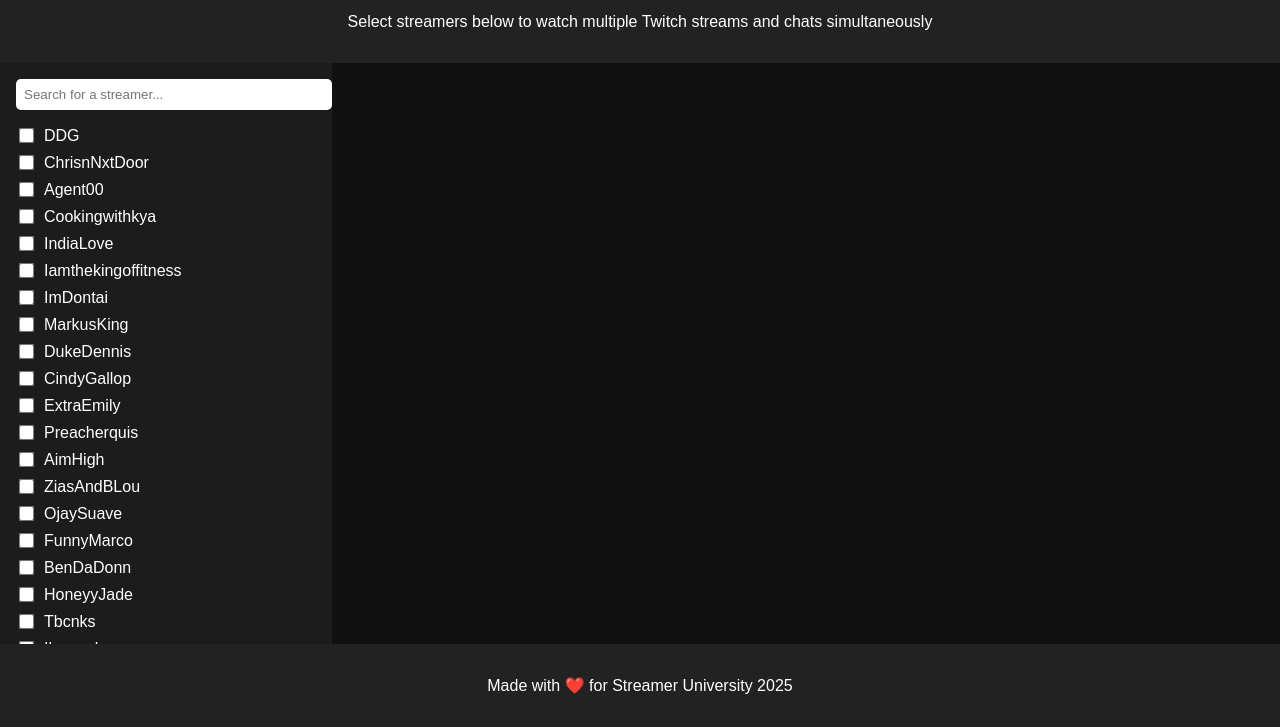
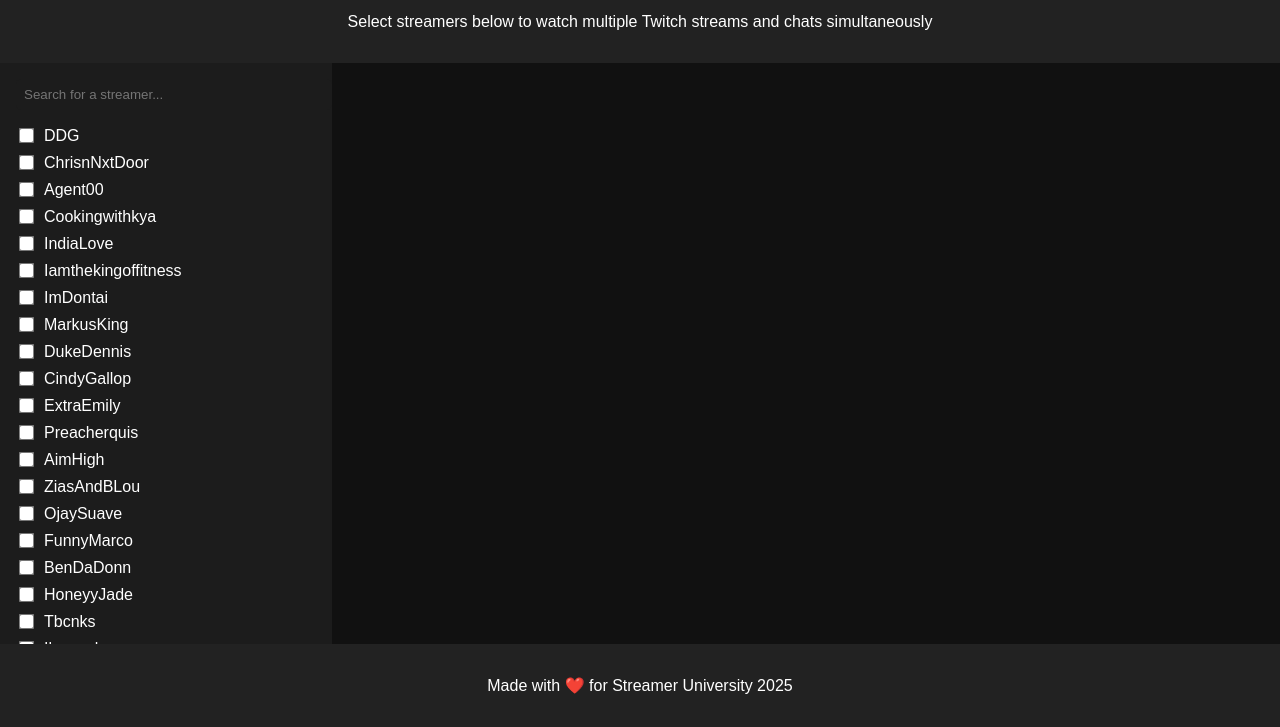
Before and after one commit to Brea803/stream-project, a plain HTML site: page index.html in a window 1280 px wide. Shown: the part 73-800 px from the top of the page. Drawn offline with Linux system fonts and the light colour scheme.

Commit message:
Update index.html

```diff
--- a/index.html
+++ b/index.html
@@ -9,7 +9,7 @@
     header, footer { padding: 1rem; text-align: center; background: #222; }
     h1 { margin: 0.5em 0; }
     main { display: flex; flex: 1; overflow: hidden; }
-    .stream-selector-wrapper { width: 300px; background: #1c1c1c; padding: 1rem; overflow-y: auto; }
+    .stream-selector-wrapper { width: 300px; background: #1c1c1c; padding: 1rem; overflow-y: auto; position: relative; }
     .stream-selector { display: flex; flex-direction: column; gap: 0.5rem; }
     .toggle-button { display: none; }
     .stream-container { flex: 1; display: flex; flex-wrap: wrap; justify-content: center; gap: 1rem; padding: 1rem; overflow-y: auto; }
@@ -17,7 +17,7 @@
     iframe { border: none; }
     label { display: flex; align-items: center; gap: 0.5rem; }
     .stream-selector input { transform: scale(1.2); }
-    #searchInput { padding: 0.5rem; width: 100%; border-radius: 5px; border: none; margin-bottom: 1rem; }
+    #searchInput { padding: 0.5rem; width: 100%; border-radius: 5px; border: none; margin-bottom: 1rem; position: sticky; top: 0; background: #1c1c1c; z-index: 1; }
   </style>
 </head>
 <body>
```
